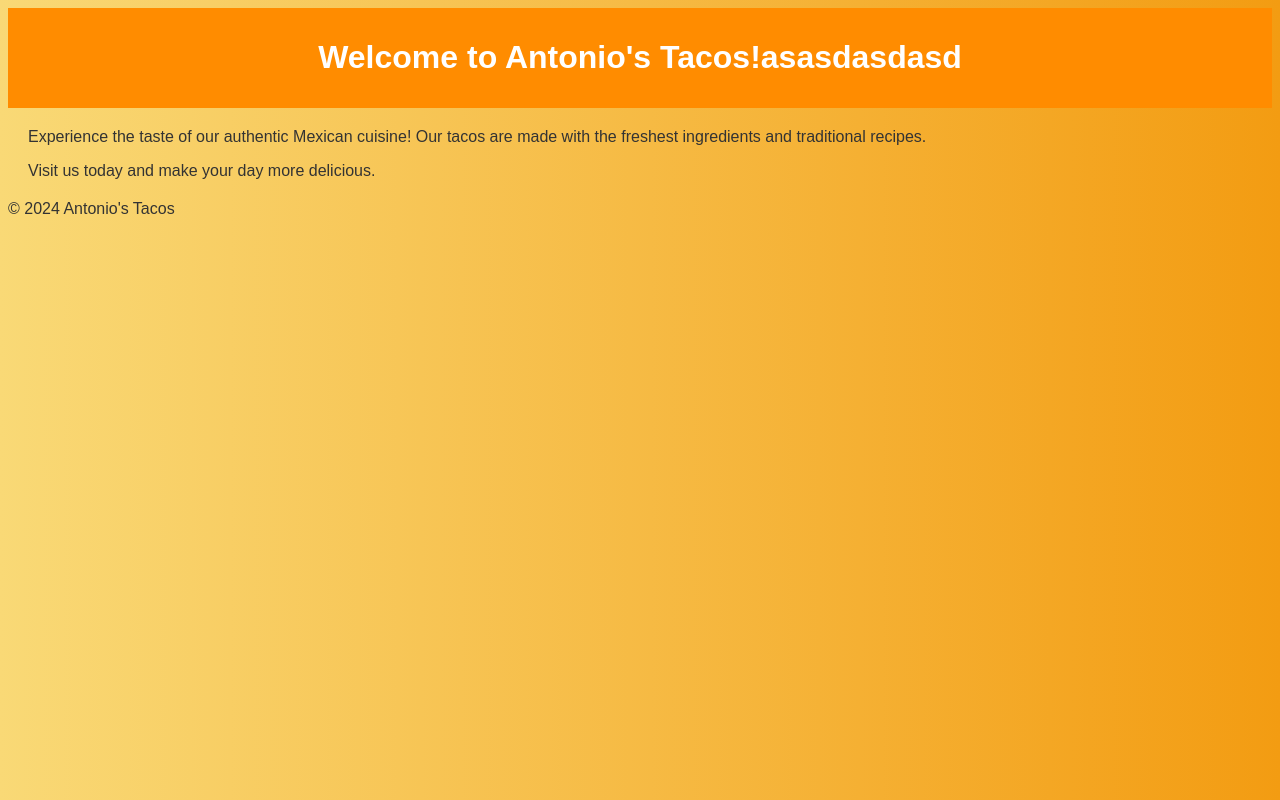
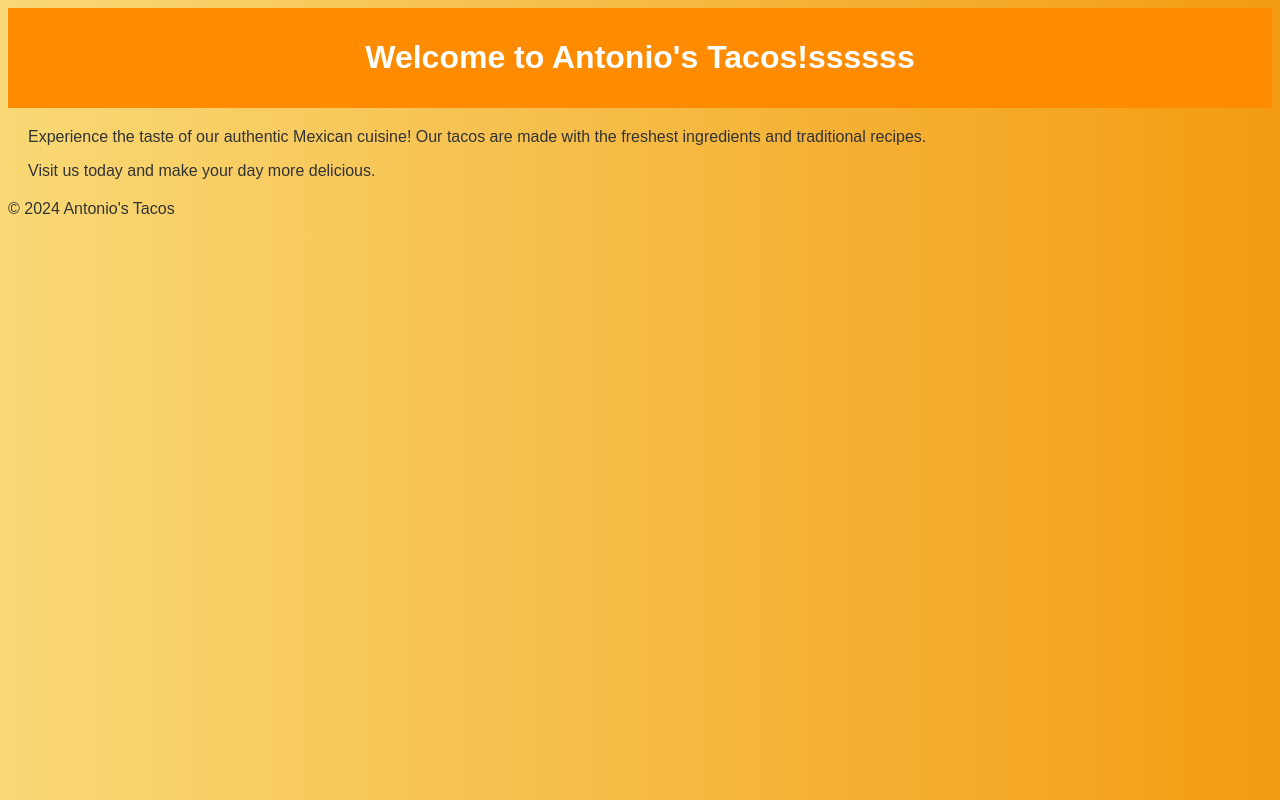
Before and after one commit to development-tenant-gliese667cc/public-web-app-test, a plain HTML site: page index.html in a window 1280 px wide. Drawn offline with Linux system fonts and the light colour scheme.

Commit message:
Update index.html

```diff
--- a/index.html
+++ b/index.html
@@ -34,7 +34,7 @@ asdasd
     </head>
     <body>
         <div class="header">
-            <h1>Welcome to Antonio's Tacos!asasdasdasd</h1>
+            <h1>Welcome to Antonio's Tacos!ssssss</h1>
         </div>
         <div class="content">
             <p>Experience the taste of our authentic Mexican cuisine! Our tacos are made with the freshest ingredients and traditional recipes.</p>
```
